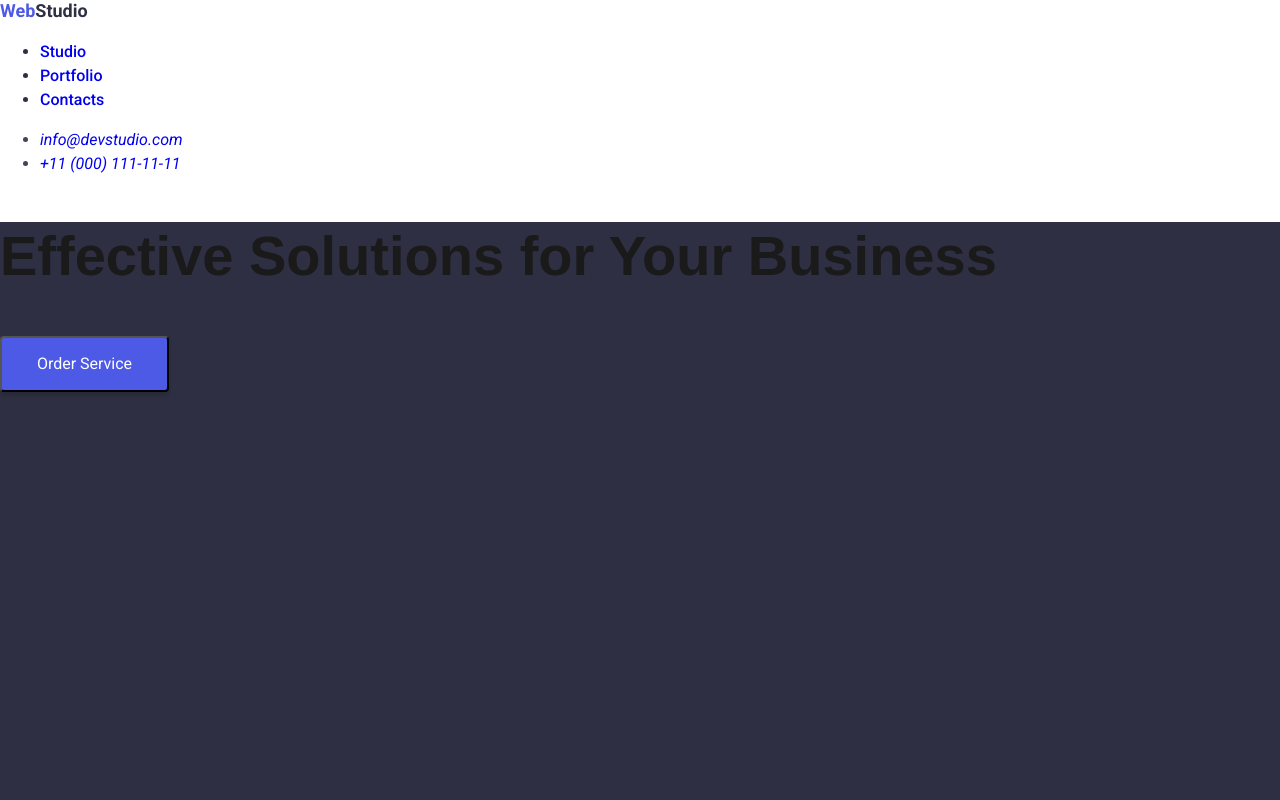
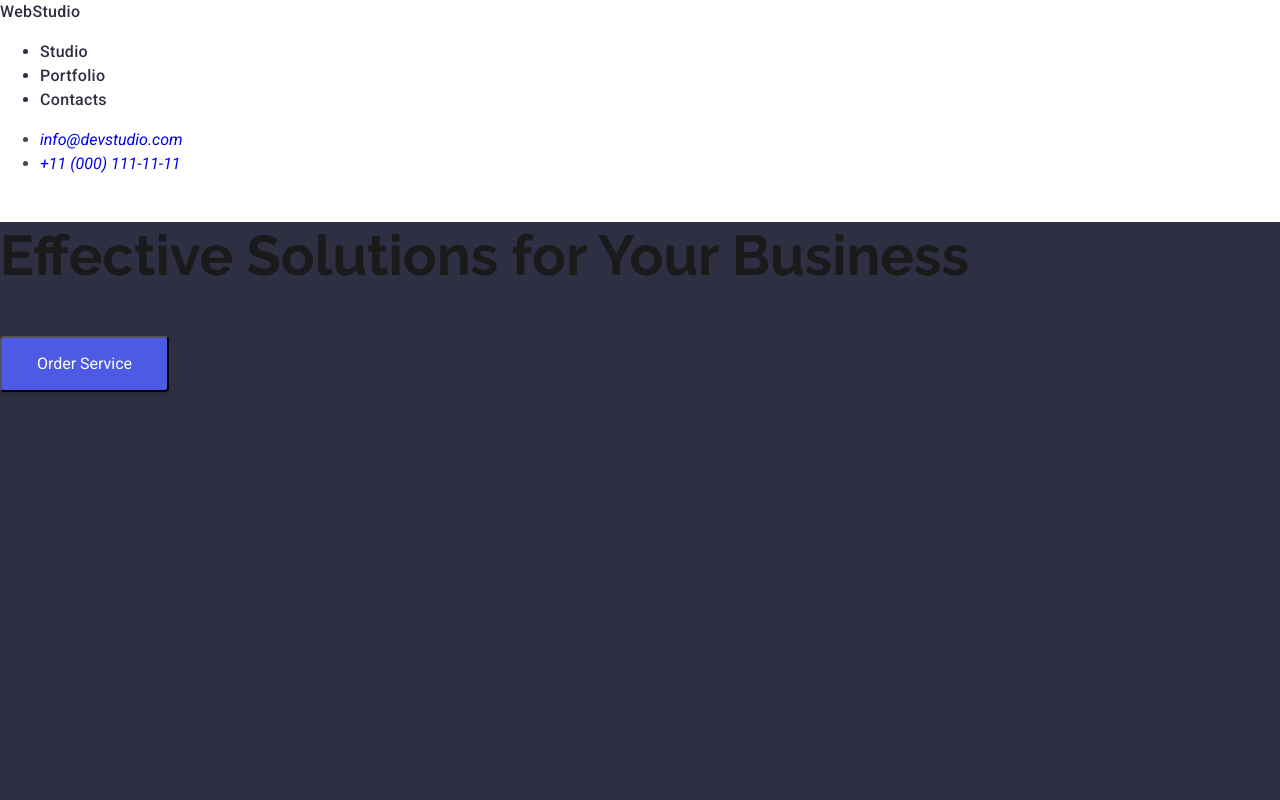
Before and after one commit to katuha2024/goit-markup-hw-01, a plain HTML site: page index.html in a window 1280 px wide. Shown: the top 800 px of the page. Drawn offline with nearby package versions, Linux system fonts and the light colour scheme.

Commit message:
внесла зміни до ксс

```diff
--- a/css/style.css
+++ b/css/style.css
@@ -1,11 +1,9 @@
 body{
 font-family: 'Roboto', sans-serif;
-    color: #333;
-    background-color: #fff;
-    font-size: 16px;
-    line-height: 1.5;
-    margin: 0;
-    padding: 0;
+color: #434455;
+background-color: #ffffff;
+font-size: 16px;
+line-height: 1.5;
 }
 a{
     text-decoration: none;
@@ -32,19 +30,29 @@ h3
     color: #fff;
  }
  .logo{
+    font-family: "Raleway",sans-serif;
     font-weight: 700;
     font-size: 18px;
-    line-height: 1.2;
+    line-height: 1.17;
+    letter-spacing: 0.03em;
+    text-transform: uppercase;
     text-decoration: none;
-    color:#2e2f42;
+    color:#4d5ae5;
  }
- .logo-web{
-    color: #4d5ae5;
+ .logo-studio{
+    color: #2e2f42;
  }
  .navigation{
     font-weight: 500;
     font-size: 16px;
     line-height: 1.5;
+    color: #2e2f42;
+ }
+ .navigation-link{
+    font-weight: 500;
+    font-size: 16px;
+    line-height: 1.5;
+    letter-spacing: 0.02em;
     color: #2e2f42;
  }
  .address{
@@ -116,7 +124,8 @@ h3
     font-weight: 400;
     font-size: 16px;
     line-height: 1.5;
-    color: #fff;
+    letter-spacing: 0.02em;
+    color: #f4f4fd;
  }
  .logo-two{
     color: #fff;
--- a/index.html
+++ b/index.html
@@ -10,16 +10,21 @@
     <link
         href="https://fonts.googleapis.com/css2?family=Roboto:ital,wght@0,100;0,300;0,400;0,500;0,700;0,900;1,100;1,300;1,400;1,500;1,700;1,900&display=swap"
         rel="stylesheet">
+        <link rel="preconnect" href="https://fonts.googleapis.com">
+        <link rel="preconnect" href="https://fonts.gstatic.com" crossorigin>
+        <link
+            href="https://fonts.googleapis.com/css2?family=Raleway:ital,wght@0,100..900;1,100..900&family=Roboto:ital,wght@0,100;0,300;0,400;0,500;0,700;0,900;1,100;1,300;1,400;1,500;1,700;1,900&display=swap"
+            rel="stylesheet">
     <link rel="stylesheet" href="css/style.css">
 </head>
 <body>
     <header class="header">
         <nav class="navigation">
-            <a class="logo" href="./index.html"><span class="logo-web">Web</span>Studio</a>
+            <a class="navigation-link" href="./index.html">Web<span class="logo-studio">Studio</span></a>
             <ul>
-                <li><a href="#">Studio</a></li>
-                <li> <a href="./portfolio.html">Portfolio</a></li>
-                <li> <a href="#">Contacts </a></li>
+                <li><a class="navigation-link" href="./index.html">Studio</a></li>
+                <li> <a class="navigation-link" href="">Portfolio</a></li>
+                <li> <a class="navigation-link" href="">Contacts </a></li>
             </ul>
         </nav>
         <address class="address">
```
